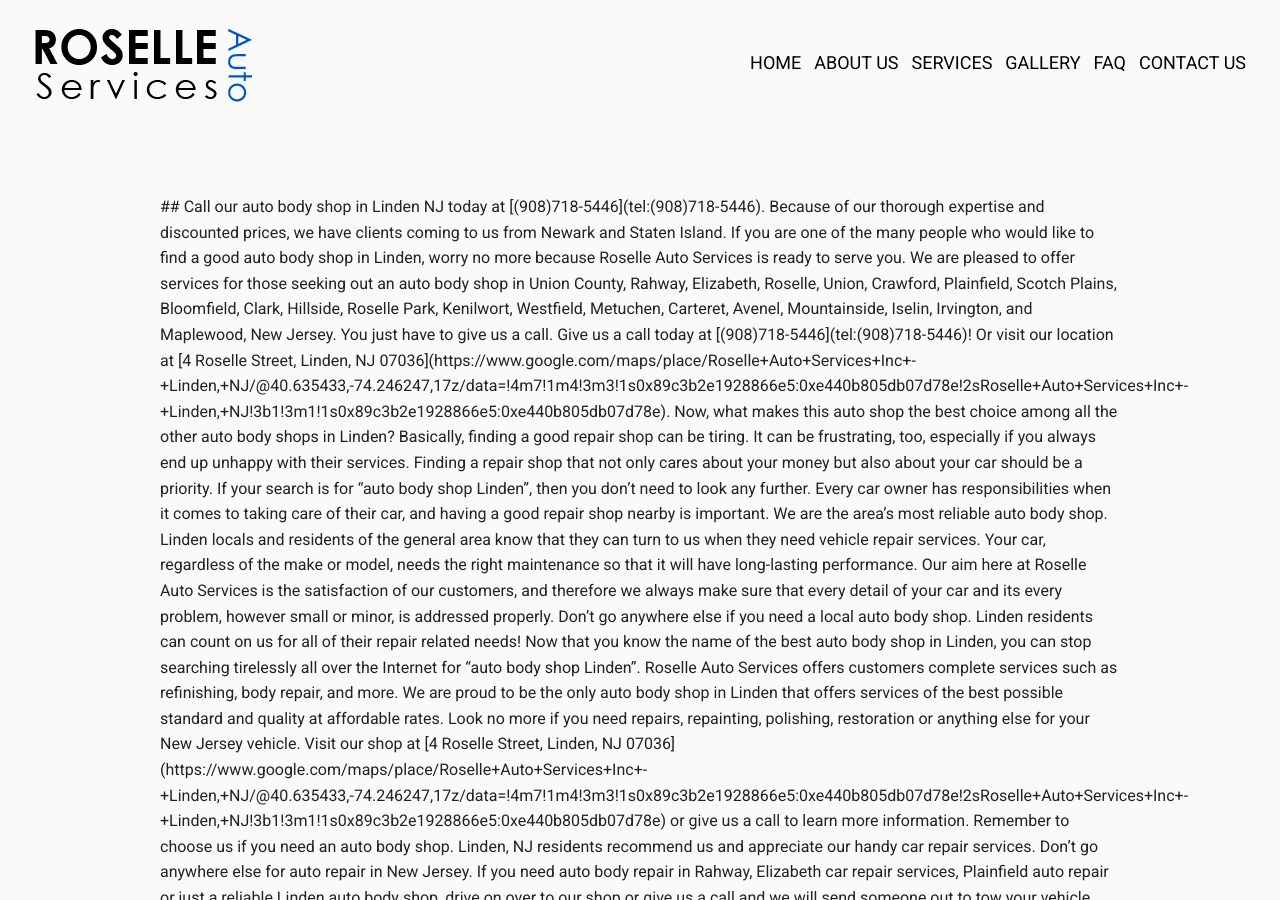
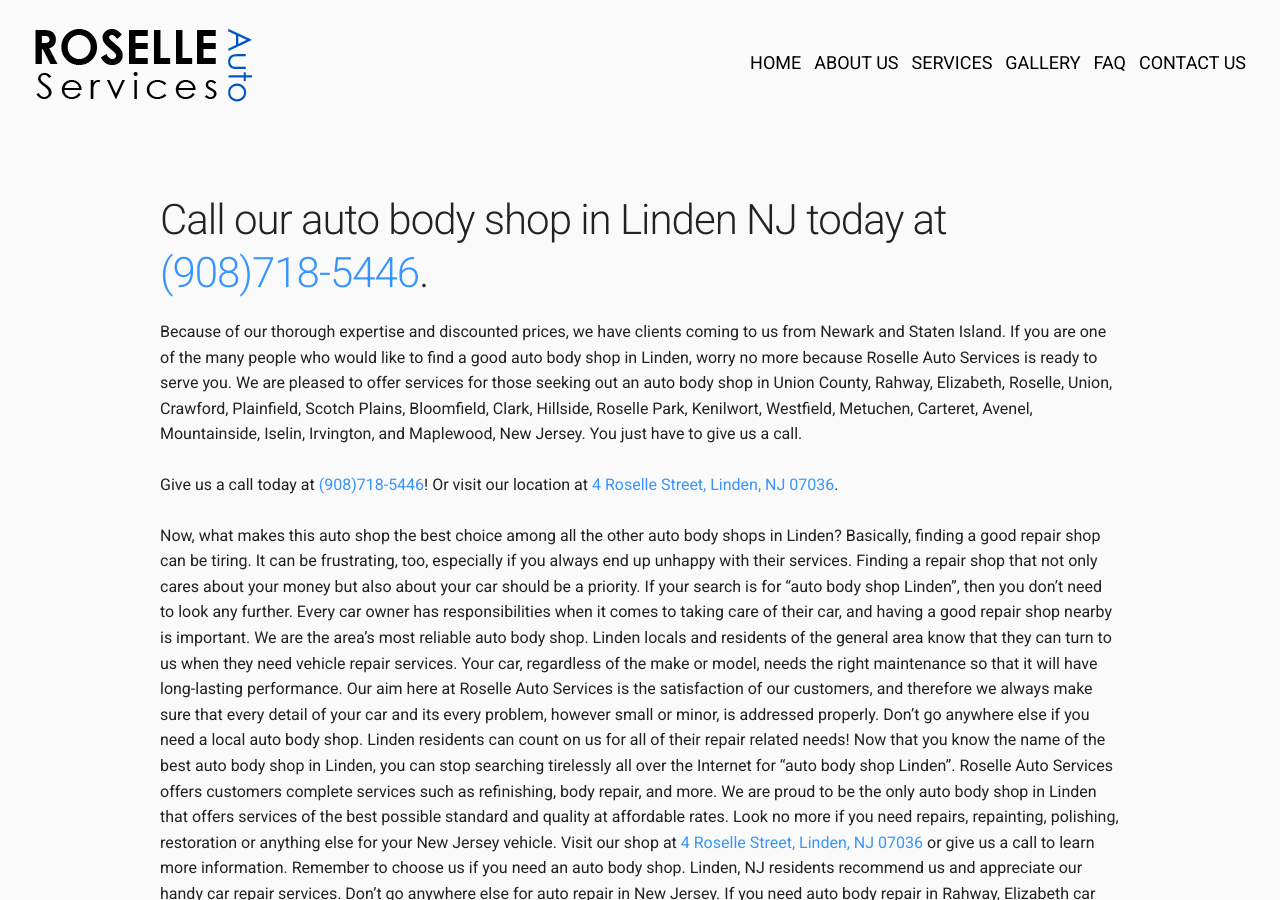
Before and after one commit to roselleautoservices/roselleautoservices.github.io, a Jekyll site: the page built from auto-body-shop-linden/index.md, in a window 1280 px wide and 900 px high. Built offline with Jekyll 4.4.1, drawn with Linux system fonts in a browser that asks for light colours; nearby versions of some CDN libraries; Markdown is read by kramdown in place of the engine named in the settings; some of the changed text lies outside the part shown.

Commit message:
All pages on A fixed

```diff
--- a/auto-body-shop-linden/index.md
+++ b/auto-body-shop-linden/index.md
@@ -5,8 +5,8 @@
 tags: auto body, auto collission, auto paint, dent, dent removal, dent repair, frame, frame straightening, linden, new jersey, nj, painting, paintless dent removal, removal, Repair, shop
 slogan: Auto Body Shop Linden
 ---
-<section>
 {% for global in site.data.global %}
+{% capture m %}
 ##Call our auto body shop in Linden NJ today at [{{ global.number }}](tel:{{ global.number }}).
 Because of our thorough expertise and discounted prices, we have clients coming to us from Newark and Staten Island. If you are one of the many people who would like to find a good auto body shop in Linden, worry no more because Roselle Auto Services is ready to serve you. We are pleased to offer services for those seeking out an auto body shop in Union County, Rahway, Elizabeth, Roselle, Union, Crawford, Plainfield, Scotch Plains, Bloomfield, Clark, Hillside, Roselle Park, Kenilwort, Westfield, Metuchen, Carteret, Avenel, Mountainside, Iselin, Irvington, and Maplewood, New Jersey. You just have to give us a call.
 
@@ -20,5 +20,6 @@
 Look no more if you need repairs, repainting, polishing, restoration or anything else for your New Jersey vehicle. Visit our shop at [4 Roselle Street, Linden, NJ 07036](https://www.google.com/maps/place/Roselle+Auto+Services+Inc+-+Linden,+NJ/@40.635433,-74.246247,17z/data=!4m7!1m4!3m3!1s0x89c3b2e1928866e5:0xe440b805db07d78e!2sRoselle+Auto+Services+Inc+-+Linden,+NJ!3b1!3m1!1s0x89c3b2e1928866e5:0xe440b805db07d78e) or give us a call to learn more information. Remember to choose us if you need an auto body shop. Linden, NJ residents recommend us and appreciate our handy car repair services. Don’t go anywhere else for auto repair in New Jersey. If you need auto body repair in Rahway, Elizabeth car repair services, Plainfield auto repair or just a reliable Linden auto body shop, drive on over to our shop or give us a call and we will send someone out to tow your vehicle. We will restore your vehicle and make sure that you are happy to drive it once again. Special prices for residents of Staten Island, Newark as well as other nearby cities.
 
 **Call Roselle Auto Services today!**
+{% endcapture %}
+{{ m | markdownify }}
 {% endfor %}
-</section>
```
Also changed, not shown: auto-body-repair-linden/index.md (+3 -2 lines), auto-collision-linden/index.md (+3 -2 lines), auto-paint-linden/index.md (+3 -2 lines), auto-painting-linden/index.md (+3 -2 lines), autobody-linden/index.md (+3 -2 lines).
